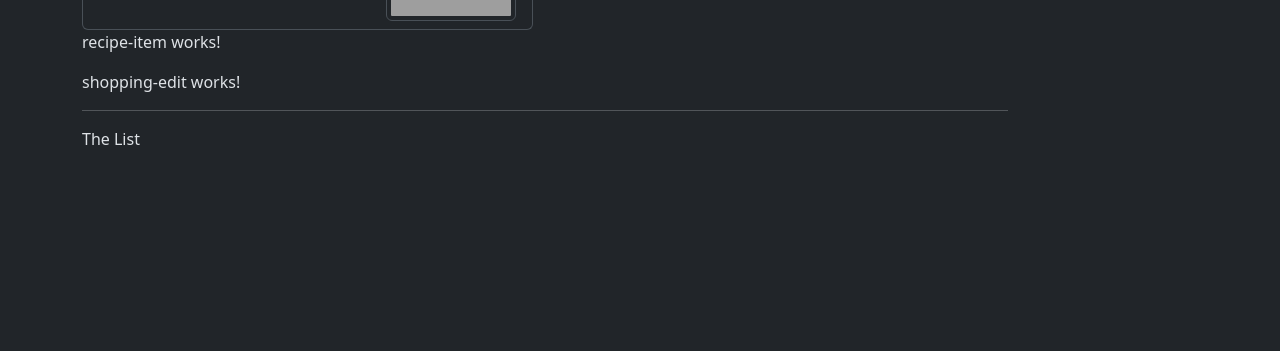
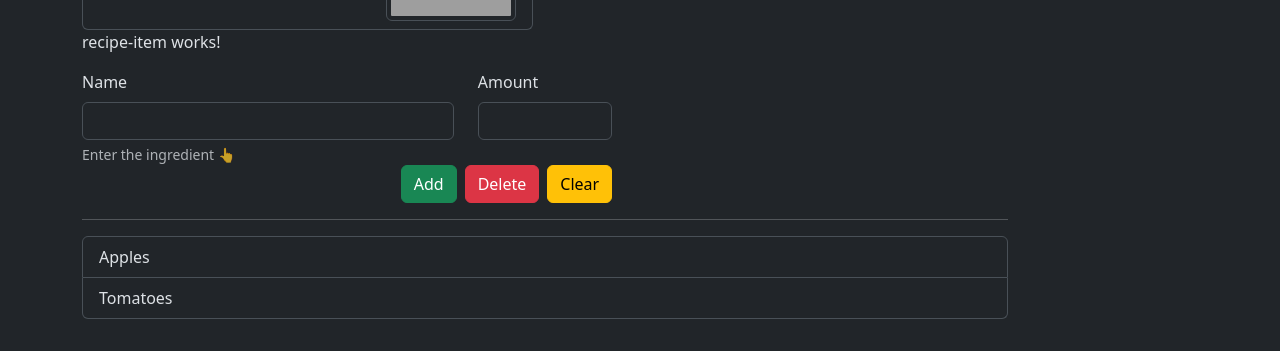
Before and after one commit to dev-gajaraj/Recipe, an Angular app: page / in a window 1280 px wide. Shown: the part 446-797 px from the top of the page. Built offline with nearby package versions, Linux system fonts and the light colour scheme; grey boxes are pictures that could not be loaded.

Commit message:
Define shopping list html

```diff
--- a/src/app/shopping-list/shopping-edit/shopping-edit.component.html
+++ b/src/app/shopping-list/shopping-edit/shopping-edit.component.html
@@ -1 +1,22 @@
-<p>shopping-edit works!</p>
+<div class="row">
+  <div class="col-sm-12">
+    <form>
+      <div class="row">
+        <div class="col-sm-5 form-group">
+          <label class="form-label" for="name">Name</label>
+          <input class="form-control" id="name" type="text">
+          <div class="form-text" id="emailHelp">Enter the ingredient 👆</div>
+        </div>
+        <div class="col-sm-2 form-group">
+          <label class="form-label" for="amount">Amount</label>
+          <input class="form-control" id="amount" type="number">
+        </div>
+        <div class="col-sm-7 d-grid gap-2 d-md-flex justify-content-md-end">
+          <button class="btn btn-success" type="submit">Add</button>
+          <button class="btn btn-danger" type="button">Delete</button>
+          <button class="btn btn-warning" type="button">Clear</button>
+        </div>
+      </div>
+    </form>
+  </div>
+</div>
--- a/src/app/shopping-list/shopping-edit/shopping-edit.component.ts
+++ b/src/app/shopping-list/shopping-edit/shopping-edit.component.ts
@@ -1,4 +1,4 @@
-import { Component } from '@angular/core';
+import {Component} from '@angular/core';
 
 @Component({
   selector: 'app-shopping-edit',
--- a/src/app/shopping-list/shopping-list.component.html
+++ b/src/app/shopping-list/shopping-list.component.html
@@ -2,6 +2,12 @@
   <div class="col-sm-10">
     <app-shopping-edit></app-shopping-edit>
     <hr>
-    The List
+    <ul class="list-group">
+      <a *ngFor="let ingredient of ingredients"
+         class="list-group-item"
+         href="#"
+         style="cursor: pointer"
+      >{{ ingredient.name }}</a>
+    </ul>
   </div>
 </div>
--- a/src/app/shopping-list/shopping-list.component.ts
+++ b/src/app/shopping-list/shopping-list.component.ts
@@ -1,15 +1,21 @@
-import { Component } from '@angular/core';
+import {Component} from '@angular/core';
 import {ShoppingEditComponent} from "./shopping-edit/shopping-edit.component";
+import {Ingredient} from "../shared/Ingredient.model";
+import {NgForOf} from "@angular/common";
 
 @Component({
   selector: 'app-shopping-list',
   standalone: true,
   imports: [
-    ShoppingEditComponent
+    ShoppingEditComponent,
+    NgForOf
   ],
   templateUrl: './shopping-list.component.html',
   styleUrl: './shopping-list.component.css'
 })
 export class ShoppingListComponent {
-
+  ingredients: Ingredient[] = [
+    new Ingredient("Apples", 5),
+    new Ingredient("Tomatoes", 10),
+  ]
 }
```
